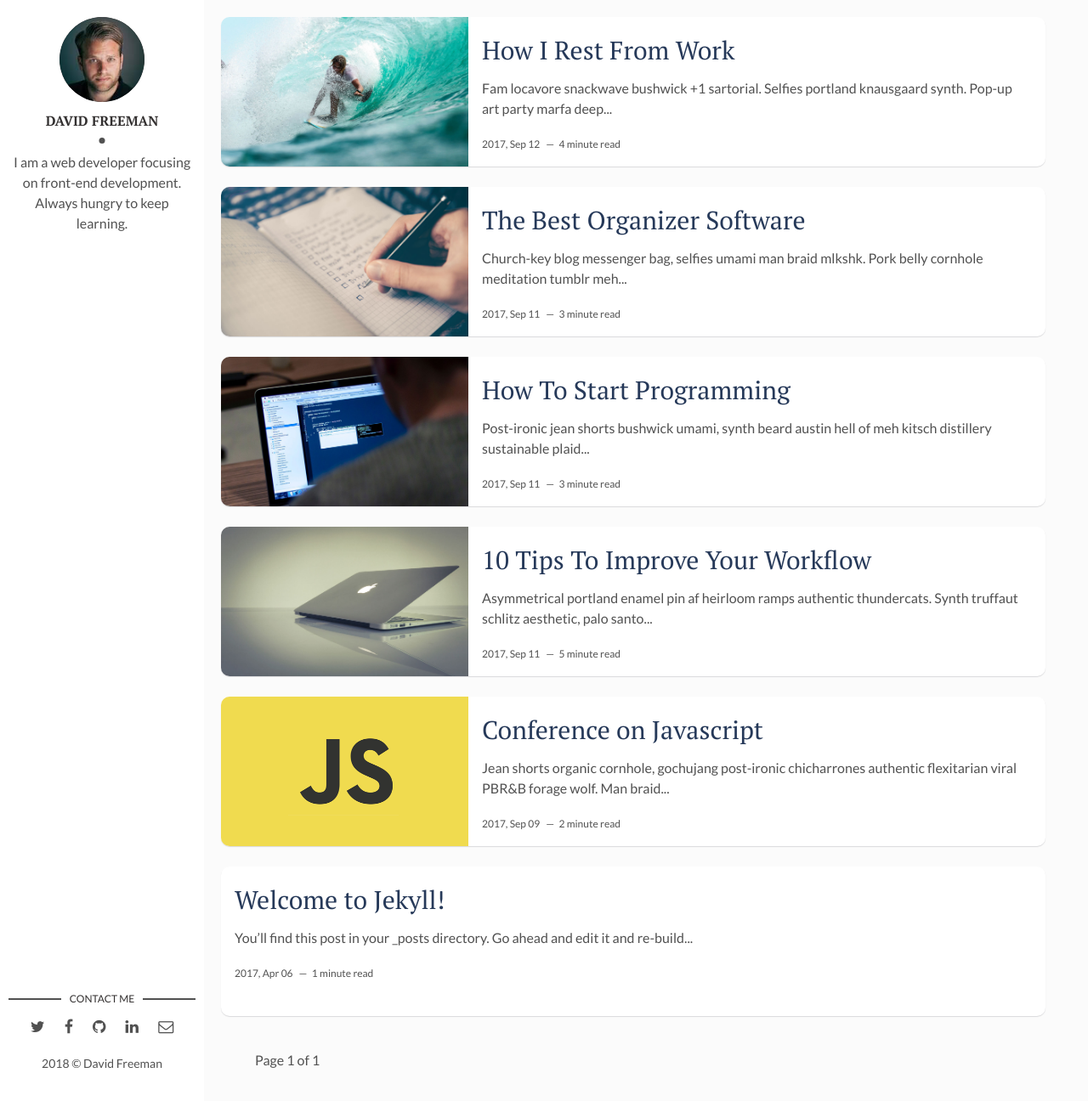
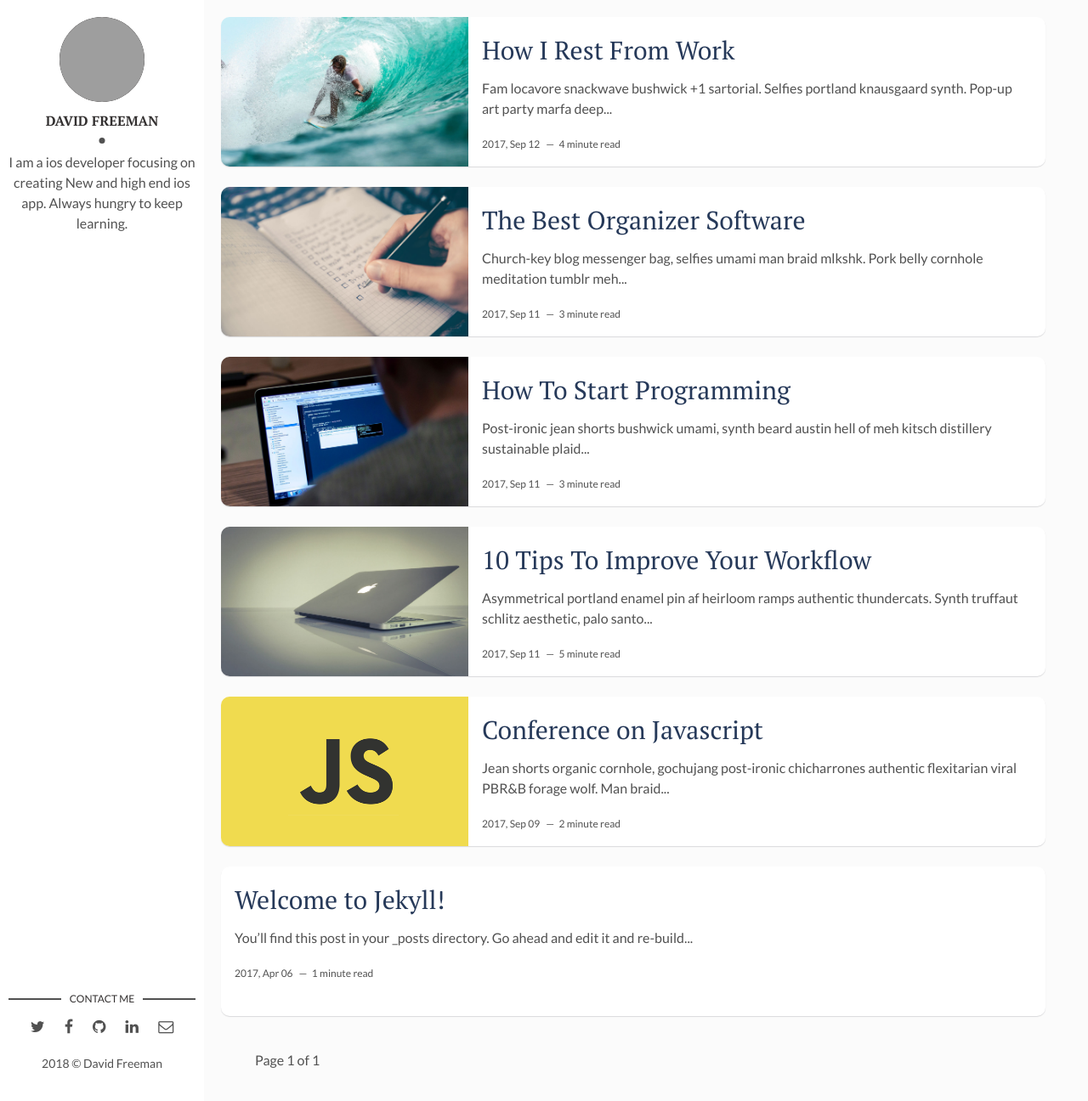
Before and after one commit to myongkim/myongkim.github.com, a Jekyll site: the page built from index.html, in a window 1280 px wide and 1296 px high. Shown: the whole window at 85% size. Built offline with Jekyll 4.4.1, drawn with Linux system fonts in a browser that asks for light colours; the list of posts is cut into pages by our own code; grey boxes are pictures that could not be loaded.

Commit message:
picture and comment section add

```diff
--- a/_config.yml
+++ b/_config.yml
@@ -10,8 +10,8 @@ site-twitter: #if your site has a twitter account, enter it here
 
 # Author Settings
 author: David Freeman # add your name
-author-img: david-freeman.jpg # add your photo
-about-author: I am a web developer focusing on front-end development. Always hungry to keep learning. # add description
+author-img: isaac-kim.jpg # add your photo
+about-author: I am a ios developer focusing on creating New and high end ios app. Always hungry to keep learning. # add description
 social-twitter: # add your Twitter handle
 social-facebook: # add your Facebook handle
 social-github: artemsheludko # add your Github handle
@@ -19,7 +19,7 @@ social-linkedin: # add your Linkedin handle
 social-email: # add your Email address
 
 # Disqus
-discus-identifier: Isaac Kim git-Blog # add your discus identifier
+discus-identifier: https-myongkim-github-io # add your discus identifier
 
 # Tracker
 analytics: # Google Analytics
```
Also changed, not shown: assets/img/david-freeman.jpg (deleted), 1 other file.
